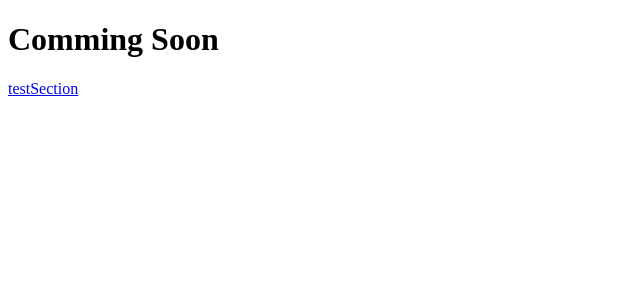
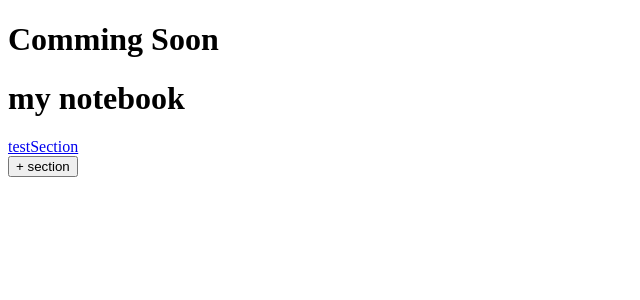
Before and after one commit to maximo445/note-project-manager, a React (Vite) app: page /notebook/987 in a window 1280 px wide. Shown: the top 300 px of the page, without its empty margins (0-640 px from the left). Built offline with nearby package versions, Linux system fonts and the light colour scheme.

Commit message:
working on adding a new section

```diff
--- a/src/App.jsx
+++ b/src/App.jsx
@@ -9,12 +9,15 @@ import Page from "./components/Page";
 function App() {
   return (
     <ContextProvider>
-      <Header></Header>
+      <Header />
       <Routes>
         <Route path="/" element={<NoteBooks />} />
-        <Route path="/notebook/:id" element={<MyBook />} />
-        <Route path="/section/:id" element={<Section />} />
-        <Route path="/page/:id" element={<Page />} />
+        <Route path="notebook/:notebookId" element={<MyBook />} />
+        <Route
+          path="notebook/:notebookID/section/:sectionId/"
+          element={<Section />}
+        />
+        <Route path="page/:id" element={<Page />} />
       </Routes>
     </ContextProvider>
   );
--- a/src/components/ContextProvider.jsx
+++ b/src/components/ContextProvider.jsx
@@ -2,10 +2,45 @@ import { createContext, useReducer } from "react";
 
 export const Context = createContext();
 
+// { title: entityName, id: nanoid(), sectionIds: [] }
+
 const reducer = (state, action) => {
   switch (action.type) {
-    case "addNoteBook":
-      return { ...state, notebooks: [] };
+    case "addNotebook":
+      return {
+        ...state,
+        notebooks: {
+          byId: {
+            ...state.notebooks.byId,
+            [action.payLoad.id]: action.payLoad,
+          },
+          allIds: [...state.notebooks.allIds, action.payLoad.id],
+        },
+      };
+    case "addSection":
+      return {
+        ...state,
+        notebooks: {
+          byId: {
+            ...state.notebooks.byId,
+            [action.payLoad.notebookId]: {
+              ...state.notebooks.byId[action.payLoad.notebookId],
+              sectionIds: [
+                ...state.notebooks.byId[action.payLoad.notebookId].sectionIds,
+                action.payLoad.section.id,
+              ],
+            },
+          },
+          allIds: [...state.notebooks.allIds, action.payLoad.id],
+        },
+        sections: {
+          byId: {
+            ...state.sections.byId,
+            [action.payLoad.section.id]: action.payLoad.section,
+          },
+          allIds: [...state.sections.allIds, action.payLoad.section.id],
+        },
+      };
   }
 };
 
--- a/src/components/EntityCreator.jsx
+++ b/src/components/EntityCreator.jsx
@@ -1,11 +1,17 @@
 import { useContext, useState, useRef } from "react";
+import { useParams } from "react-router-dom";
 import { Context } from "./ContextProvider";
 import PropTypes from "prop-types";
 import { nanoid } from "nanoid";
 
 function EntityCreator({ type }) {
   const { dispatch } = useContext(Context);
+
+  const params = useParams();
+
   const dialogRef = useRef(null);
+
+  const [entityName, setEntityName] = useState("");
   const [isDialogOpen, setIsDialogOpen] = useState(false);
 
   const openDialog = () => {
@@ -20,9 +26,26 @@ function EntityCreator({ type }) {
 
   const createEntity = (e) => {
     e.preventDefault();
+    if (!entityName) return;
     if (type === "notebook") {
-      // continue here!!!!!!!!!!!!!!!!!!!!!!!!!!!!!!!
-      dispatch({ type: "addNotebook", payload: {} });
+      dispatch({
+        type: "addNotebook",
+        payLoad: { title: entityName, id: nanoid(), sectionIds: [] },
+      });
+
+      setEntityName("");
+    }
+    if (type === "section") {
+      if (!params?.notebookId) return;
+      dispatch({
+        type: "addSection",
+        payLoad: {
+          section: { title: entityName, id: nanoid(), pageIds: [] },
+          notebookId: params.notebookId,
+        },
+      });
+
+      setEntityName("");
     }
   };
 
@@ -32,9 +55,16 @@ function EntityCreator({ type }) {
     <div>
       <button onClick={openDialog}>+ {type}</button>
       <dialog ref={dialogRef}>
-        <form action="">
+        <form onSubmit={createEntity}>
           <h1>Create a new {type}</h1>
-          <input type="text" name="" id="" placeholder="Notebook name" />
+          <input
+            value={entityName}
+            onChange={(e) => setEntityName(e.target.value)}
+            type="text"
+            name=""
+            id=""
+            placeholder={`${type} name`}
+          />
           <button onClick={closeDialog} type="submit">
             CREATE
           </button>
@@ -48,8 +78,4 @@ EntityCreator.propTypes = {
   type: PropTypes.string.isRequired,
 };
 
-EntityCreator.defaultProps = {
-  type: "no-prop",
-};
-
 export default EntityCreator;
--- a/src/components/Header.jsx
+++ b/src/components/Header.jsx
@@ -4,7 +4,7 @@ import { Context } from "./ContextProvider";
 function Header() {
   const { state } = useContext(Context);
 
-  console.log(state.notebooks.byId[6776]);
+  console.log(state.notebooks);
 
   return (
     <div>
--- a/src/components/MyBook.jsx
+++ b/src/components/MyBook.jsx
@@ -5,15 +5,15 @@ import EntityCreator from "./EntityCreator";
 
 function MyBook() {
   const { state } = useContext(Context);
-  const { id } = useParams();
+  const { notebookId } = useParams();
 
-  const project = state.notebooks.byId[id];
+  const project = state.notebooks.byId[notebookId];
 
   const sections = project.sectionIds.map((id) => {
     console.log({ section: id });
     const section = state.sections.byId[id];
     return (
-      <Link key={id} to={`/section/${id}`}>
+      <Link key={id} to={`/notebook/${notebookId}/section/${id}`}>
         {section.title}
       </Link>
     );
@@ -21,7 +21,9 @@ function MyBook() {
 
   return (
     <div>
+      <h1>my notebook</h1>
       <div>{sections}</div>
+      <EntityCreator type={"section"} />
     </div>
   );
 }
--- a/src/components/NoteBooks.jsx
+++ b/src/components/NoteBooks.jsx
@@ -1,6 +1,6 @@
 import { useContext } from "react";
 import { Context } from "./ContextProvider";
-import { Link } from "react-router-dom";
+import { Link, Outlet } from "react-router-dom";
 import EntityCreator from "./EntityCreator";
 
 function NoteBooks() {
@@ -17,6 +17,7 @@ function NoteBooks() {
 
   return (
     <div>
+      <Outlet />
       <div>{notebooks}</div>
       <EntityCreator type={"notebook"} />
     </div>
--- a/src/components/Section.jsx
+++ b/src/components/Section.jsx
@@ -4,9 +4,9 @@ import { Context } from "./ContextProvider";
 
 function Section() {
   const { state } = useContext(Context);
-  const { id } = useParams();
+  const { sectionId } = useParams();
 
-  const section = state.sections.byId[id];
+  const section = state.sections.byId[sectionId];
 
   const pages = section.pageIds.map((id) => {
     const page = state.pages.byId[id];
@@ -17,7 +17,7 @@ function Section() {
     );
   });
 
-  console.log(section);
+  console.log(section.title);
 
   return <div>{pages}</div>;
 }
```
